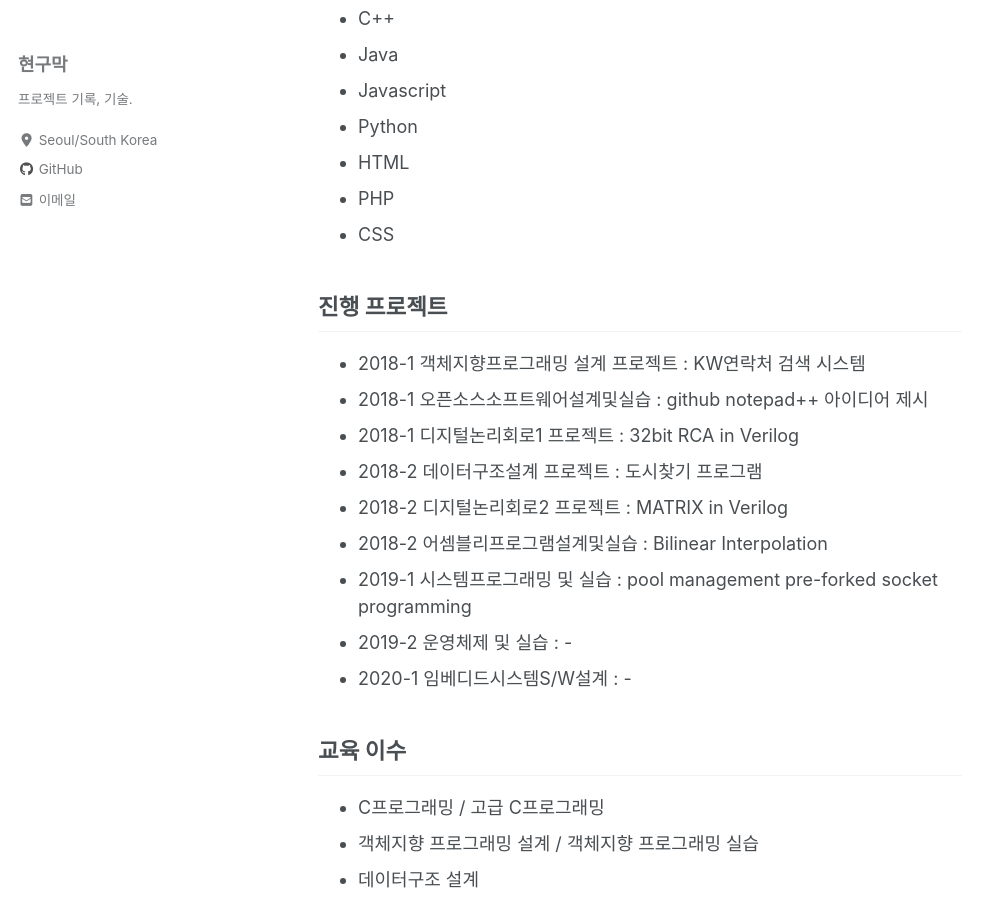
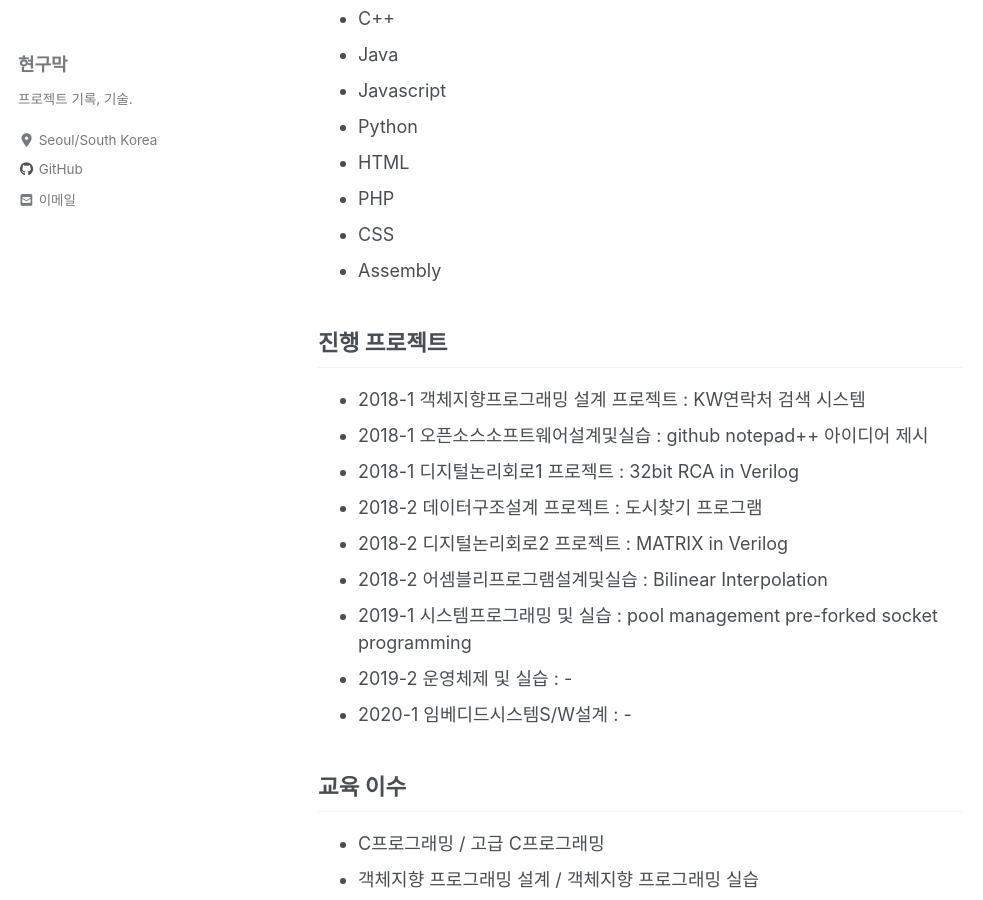
Before and after one commit to Hyeon9mak/Hyeon9mak.github.io, a Jekyll site: the page built from _pages/about.md, in a window 1280 px wide and 900 px high, scrolled down 521 px. Shown: the whole window, without its empty margins (0-983 px from the left). Built offline with Jekyll 4.4.1, drawn with Linux system fonts in a browser that asks for light colours; cached includes are drawn as plain includes; nearby versions of some CDN libraries.

Commit message:
Update about.md

```diff
--- a/_pages/about.md
+++ b/_pages/about.md
@@ -34,6 +34,7 @@ toc: true
 - HTML
 - PHP
 - CSS
+- Assembly
 
 ## 진행 프로젝트
 - 2018-1 객체지향프로그래밍 설계 프로젝트 : KW연락처 검색 시스템
```
